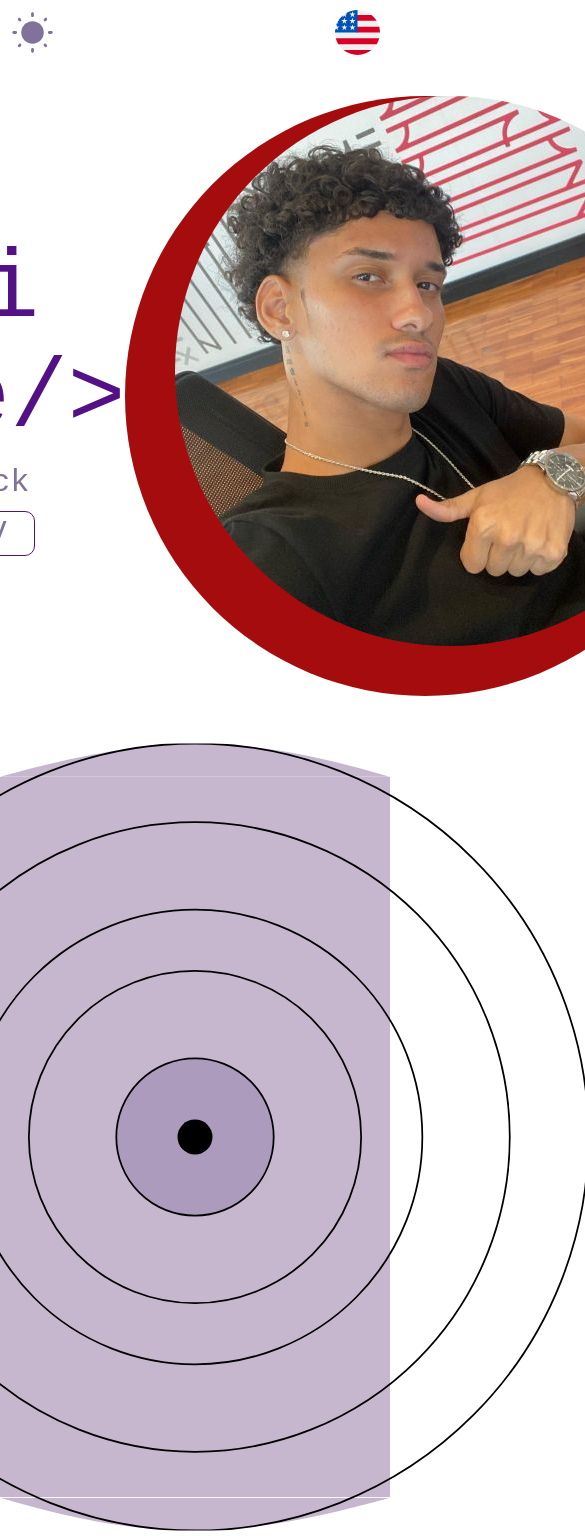
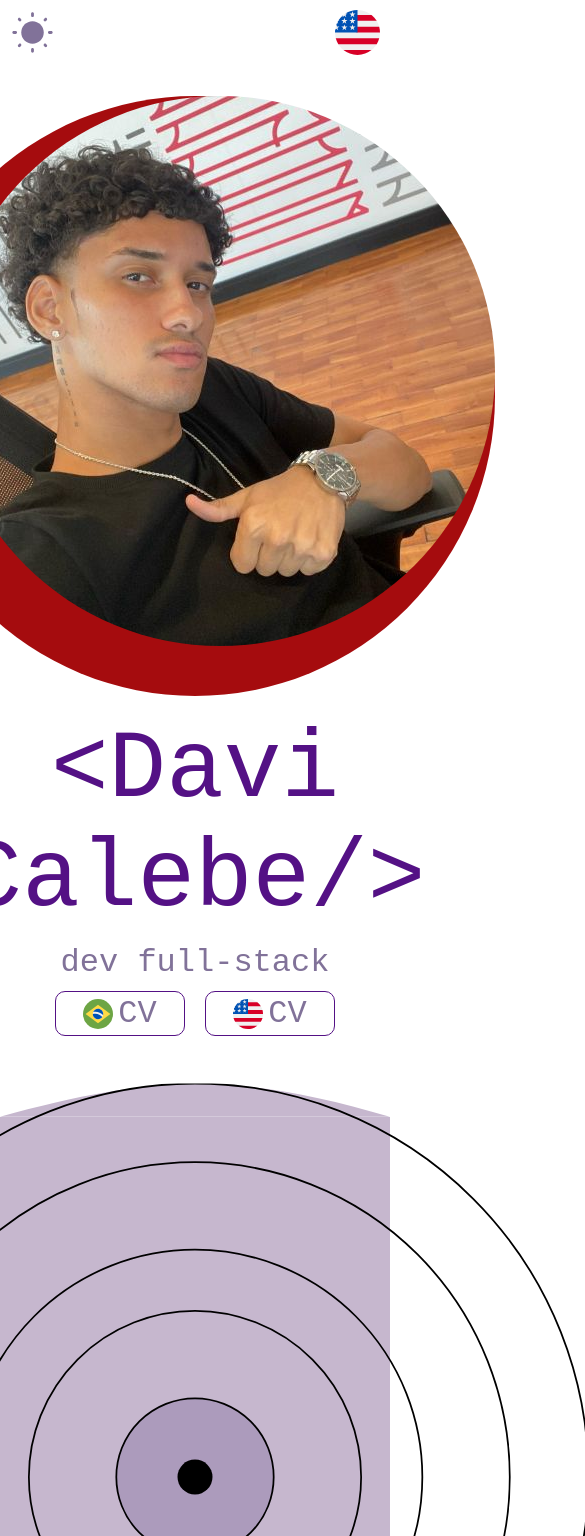
Before and after one commit to DaviCalebe/portfolio, a React (Vite) app in the folder app/: page / in a window 390 px wide. Shown: the top 1536 px of the page, 585 px wide, since content can reach past the window. Built offline with nearby package versions, Linux system fonts and the light colour scheme.

Commit message:
feat: responsivity in the intro

```diff
--- a/app/src/App.css
+++ b/app/src/App.css
@@ -33,6 +33,7 @@ body{
 }
 
 .profile-pic{
+    display: flex;
     position: relative;
 }
 
@@ -112,4 +113,19 @@ body{
     min-width: 800px;
     width: 100%;
     height: 100%;
-  }
+}
+
+@media (max-width: 1120px){
+    .intro{
+        grid-template-columns: 1fr;
+        gap: 20px;
+    }
+
+    .description{
+        order: 2;
+    }
+
+    .profile-pic{
+        order: 1;
+    }
+}
```
